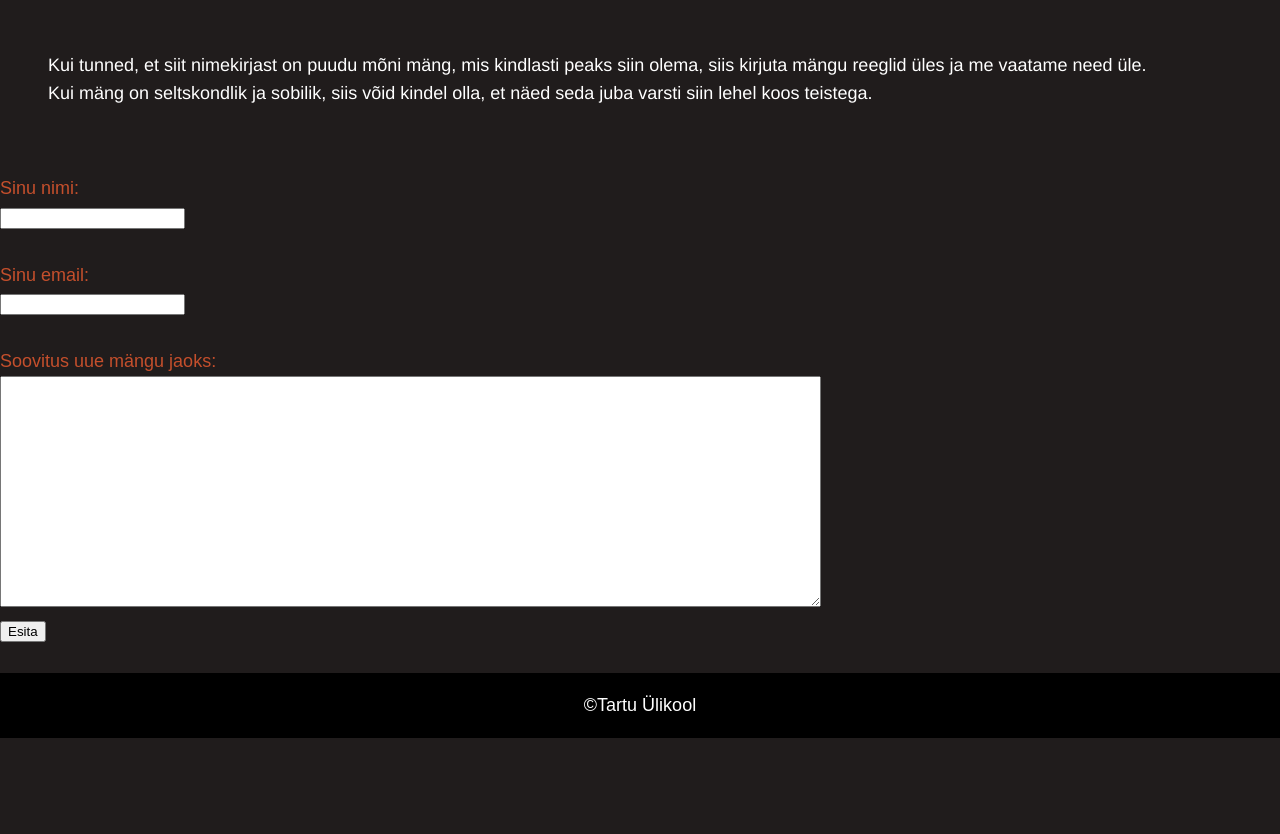
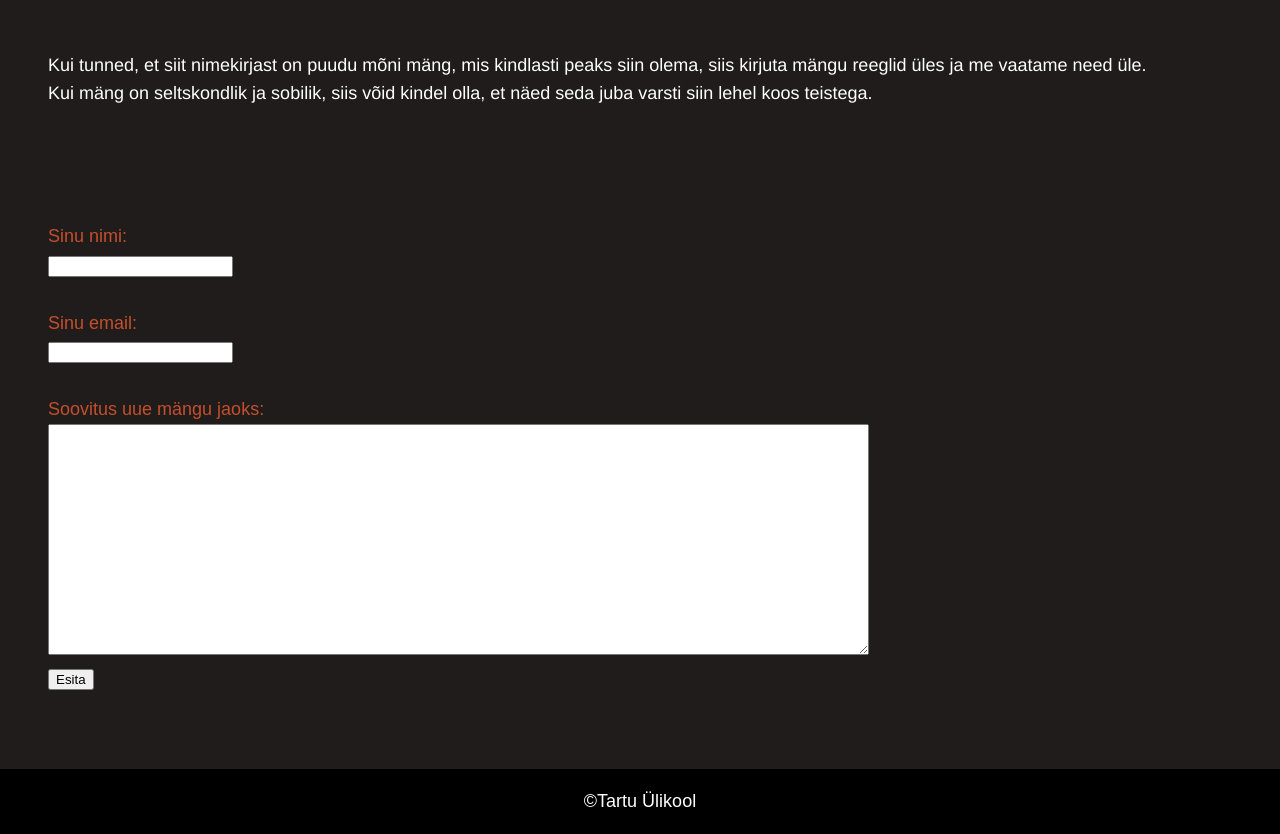
Before and after one commit to Aran211/HTML-r-hmat-, a plain HTML site: page suuremad_grupid.html in a window 1280 px wide. Shown: the part 2320-3154 px from the top of the page. Before the commit the page ends 3058 px from the top, so only its background shows below. Drawn offline with Linux system fonts and the light colour scheme.

Commit message:
Ääred ja fixid

```diff
--- a/alamlehed.css
+++ b/alamlehed.css
@@ -87,3 +87,8 @@ footer {
 .checked {
     color: orange;
 }
+
+form{
+    color:rgb(196, 79, 44);
+    margin: 3rem;
+}
--- a/suuremad_grupid.html
+++ b/suuremad_grupid.html
@@ -63,7 +63,6 @@
     </p>
 
     <form action="pealeht.html" method="POST">
-        <font style="color:rgb(196, 79, 44)">
 
         Sinu nimi: <br>
         <input type="text" name="nimi"><br>
@@ -79,7 +78,7 @@
         <input type="submit" value="Esita">
         <br> <br>
 
-        </font>
+
     </form>
 
 
```
Also changed, not shown: pealeht.html (+1 -1 lines), väiksemad_grupid.html (+1 -2 lines).
